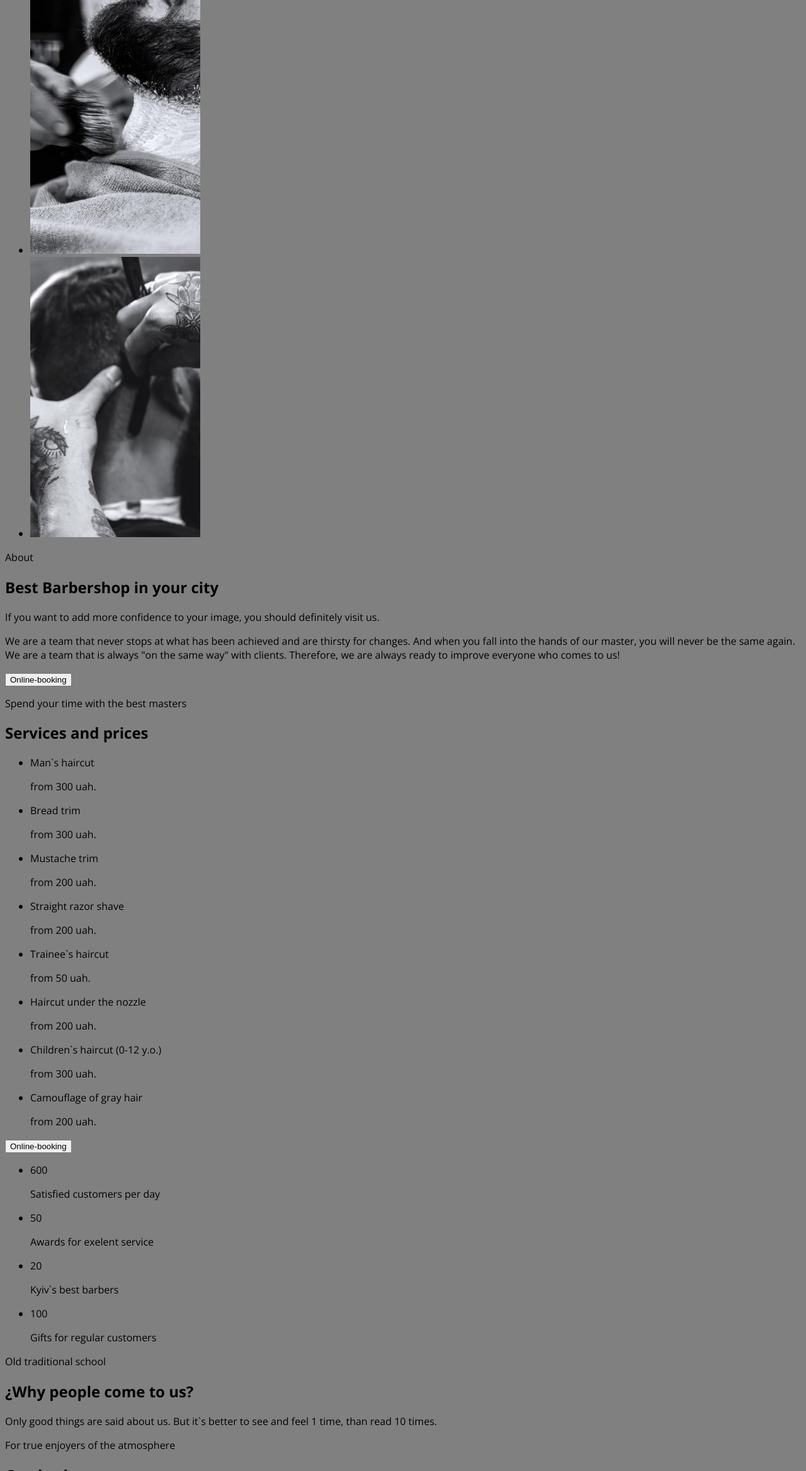
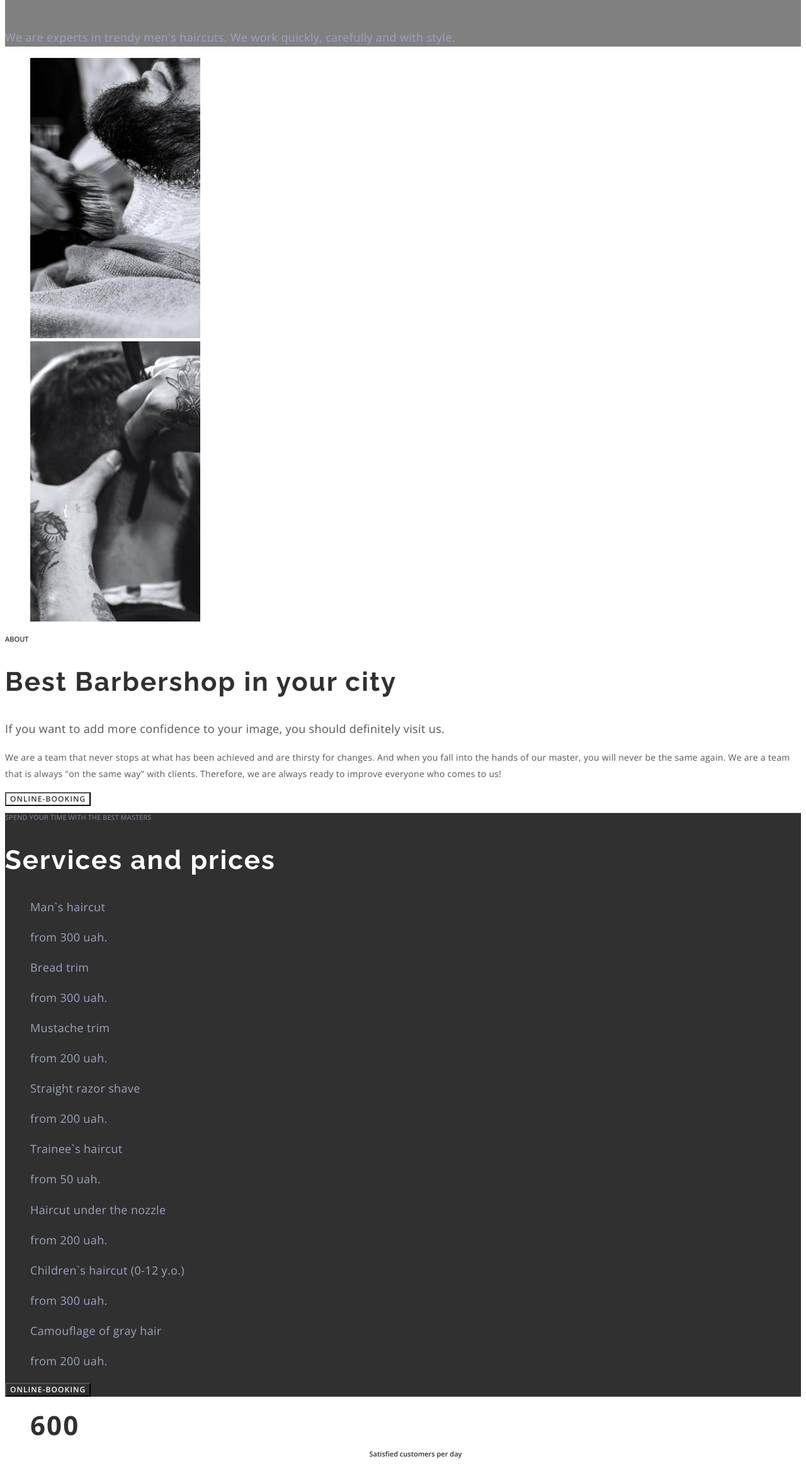
Before and after one commit to Andrii-Nahornyi/barber-02, a plain HTML site: page index.html in a window 1280 px wide. Shown: the part 464-2800 px from the top of the page at 63% size. Drawn offline with nearby package versions, Linux system fonts and the light colour scheme.

Commit message:
add text and fonts
Add text and fonts from header to gallery section

```diff
--- a/css/styles.css
+++ b/css/styles.css
@@ -1,6 +1,13 @@
+:root {
+	--main-title-color: #fff;
+	--second-title-color: #303030;
+	--main-btn-color: #fff;
+	--second-btn-color: #303030;
+	--accent-color: #FF6C00;
+}
+
 body {
 	font-family: 'Open Sans', sans-serif;
-	background-color: gray;
 }
 
 .link {
@@ -11,14 +18,56 @@ body {
 	list-style: none;
 }
 
+.btn {
+	font-family: inherit;
+	font-size: 12px;
+	font-weight: 600;
+	line-height: 1.33;
+	letter-spacing: 0.09em;
+	text-transform: uppercase;
+	cursor: pointer;
+
+	background-color: inherit;
+}
+
+.top-text {
+	font-weight: 600;
+	font-size: 11px;
+	line-height: 1.36;
+	text-transform: uppercase;
+}
+
+.title {
+	font-family: 'Raleway', sans-serif;
+	font-size: 42px;
+	line-height: 1.17;
+	letter-spacing: 0.05em;
+}
+
+.bottom-text {
+	font-size: 18px;
+	line-height: 1.67;
+	letter-spacing: 0.02em;
+}
+
+/* - - - - - - Header - - - - - - */
+
+header {
+	background-color: gray;
+}
+
 .header-link {
-
 	font-size: 12px;
 	font-weight: 600;
 	line-height: 1.33;
 	letter-spacing: 0.1em;
-	color: #fff;
+	color: #FFF;
 }
+
+.header-link:is(:hover, :focus) {
+	color: var(--accent-color);
+}
+
 
 .header-tel {
 	font-size: 12px;
@@ -27,16 +76,195 @@ body {
 	line-height: 1.33;
 	letter-spacing: 0.1em;
 	text-transform: uppercase;
-	color: #fff;
+	color: #FFF;
 }
 
 .header-btn {
-	font-family: inherit;
-	font-size: 12px;
+	color: var(--main-btn-color);
+}
+
+.header-btn:is(:hover, :focus) {
+	background-color: var(--accent-color);
+}
+
+/* - - - - - - Hero - - - - - - */
+
+.hero {
+	background-color: gray;
+}
+
+.hero-list {}
+
+.hero-item {}
+
+.hero-link {
+	font-size: 11px;
+	font-style: normal;
 	font-weight: 600;
 	line-height: 1.33;
-	letter-spacing: 0.09em;
-	text-transform: uppercase;
-	cursor: pointer;
-	color: #fff;
+	letter-spacing: 0.02em;
+	color: #303030;
 }
+
+.hero-link:is(:hover, :focus) {
+	color: var(--accent-color);
+}
+
+.hero-top-text {
+	color: rgba(157, 164, 189, 0.6);
+}
+
+.hero-title {
+	font-size: 72px;
+	line-height: 1.18;
+	color: var(--main-title-color);
+}
+
+.hero-bottom-text {
+	color: #9DA4BD;
+}
+
+/* - - - - - - About section - - - - - - */
+
+.about-section {}
+
+.about-list {}
+
+.about-item {}
+
+.about-top-text {
+	color: #303030;
+}
+
+.about-title {
+	color: var(--second-title-color);
+}
+
+.about-bottom-text {
+	color: #555;
+}
+
+.about-text {
+	font-size: 14px;
+	line-height: 1.86;
+	letter-spacing: 0.02em;
+	color: #555;
+}
+
+.about-btn {
+	color: var(--second-btn-color);
+}
+
+.about-btn:is(:hover, :focus) {
+	color: var(--main-btn-color);
+	background-color: var(--accent-color);
+}
+
+/* - - - - - - Prices section - - - - - - */
+
+.prices-section {
+	background-color: #303030;
+}
+
+.prices-top-text {
+	color: rgba(157, 164, 189, 0.6);
+}
+
+.prices-title {
+	color: var(--main-title-color);
+}
+
+.prices-list {}
+
+.prices-item {}
+
+.prices-item-text {
+	font-size: 18px;
+	line-height: 1.67;
+	letter-spacing: 0.02em;
+	color: #9DA4BD;
+}
+
+.prices-btn {
+	color: var(--main-btn-color);
+}
+
+.prices-btn:is(:hover, :focus) {
+	background-color: var(--accent-color);
+}
+
+/* - - - - - Benefits section - - - - - */
+
+.benefits-section {}
+
+.benefits-list {}
+
+.benefits-item {}
+
+.benefits-item .count {
+	text-align: center;
+	font-size: 42px;
+	font-weight: 700;
+	line-height: 1.36;
+	letter-spacing: 0.05em;
+	color: #303030;
+}
+
+.benefits-item-text {
+	font-size: 11px;
+	font-weight: 600;
+	line-height: 1.36;
+	text-align: center;
+	color: #303030;
+}
+
+.benefits-top-text {
+	color: #303030;
+}
+
+.benefits-title {
+	color: var(--second-title-color);
+}
+
+.benefits-bottom-text {
+	color: #555;
+}
+
+/* - - - - - Barbers section - - - - - */
+
+.barbers {}
+
+.barbers-top-text {
+	color: #303030;
+}
+
+.barbers-title {
+	color: var(--second-title-color);
+}
+
+.barbers-list {}
+
+.barbers-item {}
+
+.barbers-item-title {
+	text-align: center;
+	font-size: 18px;
+	font-weight: 400;
+	line-height: 1.39;
+	letter-spacing: 0.02em;
+	color: var(--second-title-color);
+}
+
+.barbers-item-text {
+	color: var(--accent-color);
+	text-align: center;
+	font-size: 14px;
+	line-height: 1.36;
+	letter-spacing: 0.02em;
+}
+
+/* - - - - - Gallery section - - - - - */
+
+.gallery-top-text {
+	color: #303030;
+}
--- a/index.html
+++ b/index.html
@@ -4,7 +4,7 @@
 <head>
 	<meta charset="UTF-8">
 	<meta name="viewport" content="width=device-width, initial-scale=1.0">
-	<title>Barbershop 01 &#128136;</title>
+	<title>Barbershop 02 &#128136;</title>
 	<link rel="preconnect" href="https://fonts.googleapis.com">
 	<link rel="preconnect" href="https://fonts.gstatic.com" crossorigin>
 	<link href="https://fonts.googleapis.com/css2?family=Open+Sans:wght@400;600;700&family=Raleway:wght@700&display=swap"
@@ -19,144 +19,148 @@
 				<img class="header-logo-img" src="./images/logo.svg" alt="site logo">
 			</a>
 			<ul class="header-list list">
-				<li class="header-item"><a class="header-link link" href="">About</a></li>
-				<li class="header-item"><a class="header-link link" href="">Service and price</a></li>
-				<li class="header-item"><a class="header-link link" href="">Barbers</a></li>
-				<li class="header-item"><a class="header-link link" href="">Contacts</a></li>
+				<li class="header-item"><a class="header-link link" href="#about">About</a></li>
+				<li class="header-item"><a class="header-link link" href="#prices">Service and price</a></li>
+				<li class="header-item"><a class="header-link link" href="#barbers">Barbers</a></li>
+				<li class="header-item"><a class="header-link link" href="#contacts">Contacts</a></li>
 			</ul>
 		</nav>
 		<a class="header-tel link" href="tel:+380441111111">+38 044 111 11 11</a>
-		<button class="header-btn" type="button">Online-booking</button>
+		<button class="header-btn btn" type="button">Online-booking</button>
 	</header>
 
 	<main>
-		<!-- Hero section -->
+		<!-- Hero -->
 		<section class="hero">
 			<ul class="hero-list list">
-				<li class="hero-item"><a class="hero-link link" href="" target="_blank" rel="noopener noreferrer nofollow">Instagram</a></li>
-				<li class="hero-item"><a class="hero-link link" href="" target="_blank" rel="noopener noreferrer nofollow">Youtube</a></li>
+				<li class="hero-item"><a class="hero-link link" href="" target="_blank"
+						rel="noopener noreferrer nofollow">Instagram</a></li>
+				<li class="hero-item"><a class="hero-link link" href="" target="_blank"
+						rel="noopener noreferrer nofollow">Youtube</a></li>
 			</ul>
-			<p class="hero-top-text">A hair salon for men in Kyiv</p>
-			<h1 class="hero-title">BarberShop</h1>
-			<p class="hero-bottom-text">We are experts in trendy men's haircuts.
+			<p class="hero-top-text top-text">A hair salon for men in Kyiv</p>
+			<h1 class="hero-title title">BarberShop</h1>
+			<p class="hero-bottom-text bottom-text">We are experts in trendy men's haircuts.
 				We work quickly, carefully and with style.</p>
 		</section>
 
 		<!-- About section -->
-		<section>
-			<ul>
-				<li><img src="./images/about-img-1.jpg" alt="barber service" width="270" height="445"></li>
-				<li><img src="./images/about-img-2.jpg" alt="barber service" width="270" height="445"></li>
+		<section class="about-section" id="about">
+			<ul class="about-list list">
+				<li class="about-item"><img src="./images/about-img-1.jpg" alt="barber service" width="270" height="445"></li>
+				<li class="about-item"><img src="./images/about-img-2.jpg" alt="barber service" width="270" height="445"></li>
 			</ul>
-			<p>About</p>
-			<h2>Best Barbershop in your city</h2>
-			<p>If you want to add more confidence to your image, you should definitely visit us.</p>
-			<p>We are a team that never stops at what has been achieved and are thirsty for changes. And when you fall into
+			<p class="about-top-text top-text">About</p>
+			<h2 class="about-title title">Best Barbershop in your city</h2>
+			<p class="about-bottom-text bottom-text">If you want to add more confidence to your image, you should definitely visit us.</p>
+			<p class="about-text">We are a team that never stops at what has been achieved and are thirsty for changes. And
+				when you fall into
 				the hands of our master, you will never be the same again. We are a team that is always "on the same way" with
 				clients. Therefore, we are always ready to improve everyone who comes to us!</p>
-			<button type="button">Online-booking</button>
+			<button class="about-btn btn" type="button">Online-booking</button>
 		</section>
 
-		<!-- Price and services section -->
-		<section>
-			<p>Spend your time with the best masters</p>
-			<h2>Services and prices</h2>
-			<ul>
-				<li>
-					<p>Man`s haircut</p>
-					<p>from 300 uah.</p>
+		<!-- Prices section -->
+		<section class="prices-section" id="prices">
+			<p class="prices-top-text top-text">Spend your time with the best masters</p>
+			<h2 class="prices-title title">Services and prices</h2>
+			<ul class="prices-list list">
+				<li class="prices-item">
+					<p class="prices-item-text">Man`s haircut</p>
+					<p class="prices-item-text">from 300 uah.</p>
 				</li>
-				<li>
-					<p>Bread trim</p>
-					<p>from 300 uah.</p>
+				<li class="prices-item">
+					<p class="prices-item-text">Bread trim</p>
+					<p class="prices-item-text">from 300 uah.</p>
 				</li>
-				<li>
-					<p>Mustache trim</p>
-					<p>from 200 uah.</p>
+				<li class="prices-item">
+					<p class="prices-item-text">Mustache trim</p>
+					<p class="prices-item-text">from 200 uah.</p>
 				</li>
-				<li>
-					<p>Straight razor shave</p>
-					<p>from 200 uah.</p>
+				<li class="prices-item">
+					<p class="prices-item-text">Straight razor shave</p>
+					<p class="prices-item-text">from 200 uah.</p>
 				</li>
 			</ul>
-			<ul>
-				<li>
-					<p>Trainee`s haircut</p>
-					<p>from 50 uah.</p>
+			<ul class="prices-list list">
+				<li class="prices-item">
+					<p class="prices-item-text">Trainee`s haircut</p>
+					<p class="prices-item-text">from 50 uah.</p>
 				</li>
-				<li>
-					<p>Haircut under the nozzle</p>
-					<p>from 200 uah.</p>
+				<li class="prices-item">
+					<p class="prices-item-text">Haircut under the nozzle</p>
+					<p class="prices-item-text">from 200 uah.</p>
 				</li>
-				<li>
-					<p>Children`s haircut (0-12 y.o.)</p>
-					<p>from 300 uah.</p>
+				<li class="prices-item">
+					<p class="prices-item-text">Children`s haircut (0-12 y.o.)</p>
+					<p class="prices-item-text">from 300 uah.</p>
 				</li>
-				<li>
-					<p>Camouflage of gray hair</p>
-					<p>from 200 uah.</p>
+				<li class="prices-item">
+					<p class="prices-item-text">Camouflage of gray hair</p>
+					<p class="prices-item-text">from 200 uah.</p>
 				</li>
 			</ul>
-			<button type="button">Online-booking</button>
+			<button class="prices-btn btn" type="button">Online-booking</button>
 		</section>
 
-		<!-- Advantages section-->
-		<section>
-			<ul>
-				<li>
-					<span>600</span>
-					<p>Satisfied customers per day</p>
+		<!-- Benefits section-->
+		<section class="benefits-section">
+			<ul class="benefits-list list">
+				<li class="benefits-item">
+					<span class="count">600</span>
+					<p class="benefits-item-text">Satisfied customers per day</p>
 				</li>
-				<li>
-					<span>50</span>
-					<p>Awards for exelent service</p>
+				<li class="benefits-item">
+					<span class="count">50</span>
+					<p class="benefits-item-text">Awards for exelent service</p>
 				</li>
-				<li>
-					<span>20</span>
-					<p>Kyiv`s best barbers</p>
+				<li class="benefits-item">
+					<span class="count">20</span>
+					<p class="benefits-item-text">Kyiv`s best barbers</p>
 				</li>
-				<li>
-					<span>100</span>
-					<p>Gifts for regular customers</p>
+				<li class="benefits-item">
+					<span class="count">100</span>
+					<p class="benefits-item-text">Gifts for regular customers</p>
 				</li>
 			</ul>
-			<p>Old traditional school</p>
-			<h2>¿Why people come to us?</h2>
-			<p>Only good things are said about us. But it`s better to see and feel 1 time, than read 10 times.</p>
+			<p class="benefits-top-text top-text">Old traditional school</p>
+			<h2 class="benefits-title title">¿Why people come to us?</h2>
+			<p class="benefits-bottom-text bottom-text">Only good things are said about us. But it`s better to see and feel 1 time, than
+				read 10 times.</p>
 		</section>
 
-		<!-- Our employees section-->
-		<section>
-			<p>For true enjoyers of the atmosphere</p>
-			<h2>Our barbers</h2>
-			<ul>
-				<li>
+		<!-- Barbers section-->
+		<section class="barbers" id="barbers">
+			<p class="barbers-top-text top-text">For true enjoyers of the atmosphere</p>
+			<h2 class="barbers-title title">Our barbers</h2>
+			<ul class="barbers-list list">
+				<li class="barbers-item">
 					<img src="./images/barbers-img-1.jpg" alt="barber is working" width="370" height="346">
-					<h3>John Smith</h3>
-					<p>Extreme Barber</p>
+					<h3 class="barbers-item-title">John Smith</h3>
+					<p class="barbers-item-text">Extreme Barber</p>
 				</li>
-				<li>
+				<li class="barbers-item">
 					<img src="./images/barbers-img-2.jpg" alt="barber is working" width="370" height="346">
-					<h3>Michele Doe</h3>
-					<p>Extreme Barber</p>
+					<h3 class="barbers-item-title">Michele Doe</h3>
+					<p class="barbers-item-text">Extreme Barber</p>
 				</li>
-				<li>
+				<li class="barbers-item">
 					<img src="./images/barbers-img-3.jpg" alt="barber is working" width="370" height="346">
-					<h3>Alan Black</h3>
-					<p>Extreme Barber</p>
+					<h3 class="barbers-item-title">Alan Black</h3>
+					<p class="barbers-item-text">Extreme Barber</p>
 				</li>
 			</ul>
 		</section>
 
-		<!-- Work examples section -->
-		<section>
-			<p>In latin, "barbara" means "beard"</p>
-			<h2 hidden>Gallery</h2>
-			<ul>
-				<li><img src="./images/gallery-img-1.jpg" alt="work example" width="270" height="360"></li>
-				<li><img src="./images/gallery-img-2.jpg" alt="work example" width="270" height="360"></li>
-				<li><img src="./images/gallery-img-3.jpg" alt="work example" width="270" height="360"></li>
-				<li><img src="./images/gallery-img-4.jpg" alt="work example" width="270" height="360"></li>
+		<!-- Gallery section -->
+		<section class="gallery">
+			<p class="gallery-top-text top-text">In latin, "barbara" means "beard"</p>
+			<h2 hidden="">Gallery</h2>
+			<ul class="gallery list list">
+				<li class="gallery-item"><img src="./images/gallery-img-1.jpg" alt="work example" width="270" height="360"></li>
+				<li class="gallery-item"><img src="./images/gallery-img-2.jpg" alt="work example" width="270" height="360"></li>
+				<li class="gallery-item"><img src="./images/gallery-img-3.jpg" alt="work example" width="270" height="360"></li>
+				<li class="gallery-item"><img src="./images/gallery-img-4.jpg" alt="work example" width="270" height="360"></li>
 			</ul>
 		</section>
 
@@ -165,7 +169,7 @@
 			<h2>Online-booking</h2>
 		</section>
 
-		<section>
+		<section class="contacts section" id="contacts">
 			<h2>Contacts</h2>
 			<address>
 				<ul>
```
